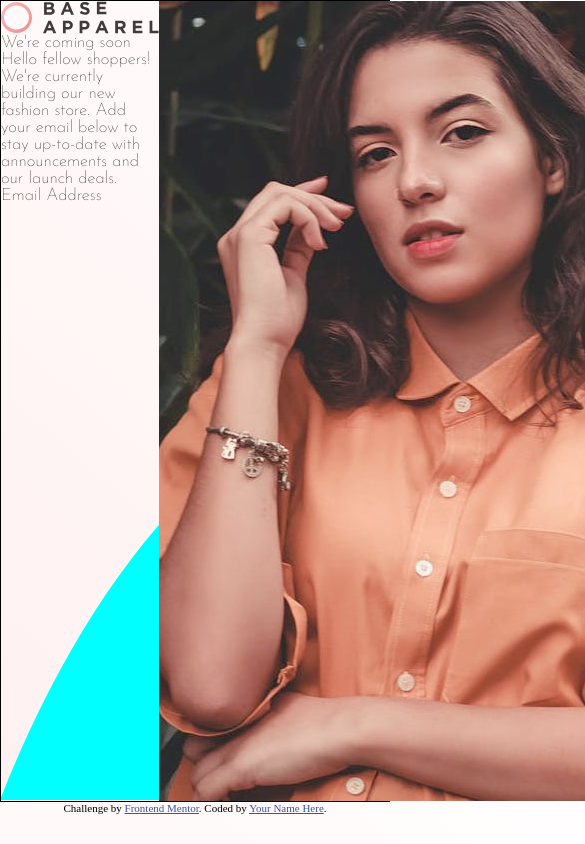
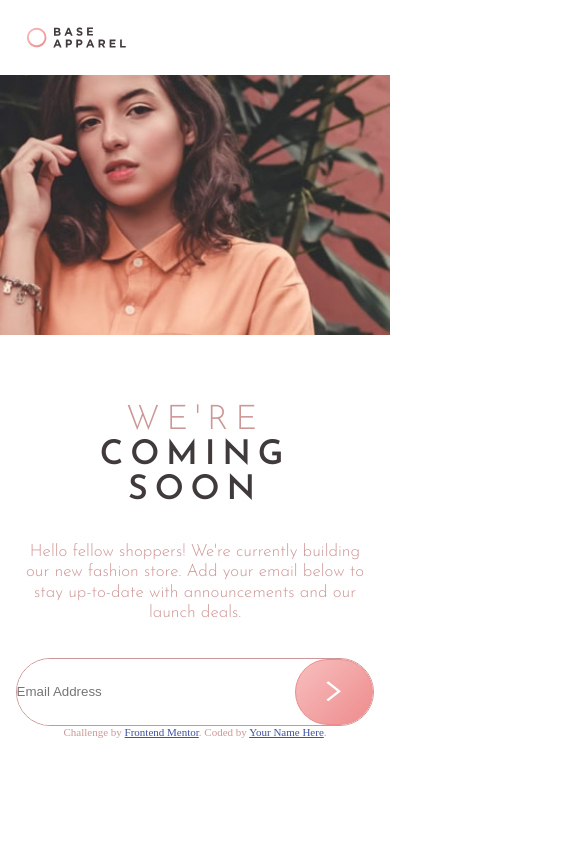
Before and after one commit to clivepato93/base-apparel-landing-page, a plain HTML site: page index.html in a window 390 px wide. Shown: the top 844 px of the page, 585 px wide, since content can reach past the window. Drawn offline with Linux system fonts and the light colour scheme.

Commit message:
updated markup

```diff
--- a/index.html
+++ b/index.html
@@ -13,21 +13,34 @@
     .attribution { font-size: 11px; text-align: center; }
     .attribution a { color: hsl(228, 45%, 44%); }
   </style>
-  <script src="script.js"></script>
+  <script src="script.js" async></script>
 </head>
 <body>
   <div class="container">
     <section class="info">
-      <img src="images/logo.svg" alt="">
-    We're coming soon
+      <img src="images/logo.svg" alt="" class="logo">
 
+      <div class="imgContainer">
+        <img src="images/hero-mobile.jpg" alt="" class="heroMobile">
+      </div>
+    <h1>  We're <span>coming</span><span>soon</span></h1>
+
+    <p class="text">
     Hello fellow shoppers! We're currently building our new fashion store.
     Add your email below to stay up-to-date with announcements and our launch deals.
+    </p>
 
-    Email Address
+    <!-- form element -->
+    <div class="form">
+      <input type="text" name="email" id="inputBox" placeholder="Email Address">
+      <!-- <input type="submit" value=""> -->
+      <button type="submit" class="btn">
+        <img src="images/icon-arrow.svg" alt="" class="arrow">
+      </button>
+    </div>
     </section>
     <!-- <div class="imgContainer"> -->
-      <img src="images/hero-desktop.jpg" alt="" class="img">
+      <img src="images/hero-desktop.jpg" alt="" class="heroDesktop">
     <!-- </div> -->
   </div>
   <footer>
--- a/script.js
+++ b/script.js
@@ -1,3 +1,10 @@
 window.addEventListener('resize',function(){
     console.log(this.window.innerWidth)
 })
+
+const button = document.querySelector('.btn');
+
+button.addEventListener('click',function (e) {
+    e.preventDefault();
+    alert('💩')
+})
--- a/style.css
+++ b/style.css
@@ -1,4 +1,4 @@
-@import url('https://fonts.googleapis.com/css2?family=Josefin+Sans:wght@100&display=swap');
+@import url('https://fonts.googleapis.com/css2?family=Josefin+Sans:wght@100;300;400;600&display=swap');
 
 *{
     padding: 0;
@@ -13,12 +13,11 @@
 }
 
 body{
+    color: var(--desaturated-Red);
     height: 100vh;
     display: flex;
     flex-direction: column;
     background-image: url(images/bg-pattern-desktop.svg);
-
-
 }
 
 html{
@@ -30,24 +29,152 @@ img{
 }
 
 .container{
-    border:1px solid black;
+
     font-family: 'Josefin Sans',sans-serif;
+    font-weight: 300;
     display: flex;
     max-width: 84.7059em;
 
 }
 
-.imgContainer{
-    /* width:40.3em; */
+
+
+.info{
+    padding: 2.6em;
+    display: flex;
+    flex-direction: column;
 }
 
-.img{
+.logo{
+    width: 11em;
+}
+
+.imgContainer{
+    display: none;
+}
+
+.heroMobile{
+    display: none;
+    width:100%;
+
+}
+
+h1{
+    text-transform: uppercase;
+    font-size: 4em;
+    color: var(--desaturated-Red);
+    font-weight: 300;
+    letter-spacing: .2em;
+    margin-top: 2.5em;
+}
+
+span{
+    color: var(--dark-grayish-red);
+    font-weight: 900;
+    display: block;
+}
+
+.heroDesktop{
     /* width: 100%; */
     max-width: 36em;
 }
 
+.text{
+    margin-bottom: 2em;
+    line-height: 1.2;
+}
+
+.form{
+    width:23em;
+    height: 4em;
+    border: 1px solid var(--desaturated-Red);
+    /* border-color: aqua; */
+    border-radius: 3em;
+    display: flex;
+    position: relative;
+}
+
+input[type=text]{
+    /* border: 1px solid var(--dark-grayish-red);  */
+    width: 100%;
+    /* border-radius: 2em; */
+    border-radius: 3em;
+    border: none;
+    height: 100%;
+
+}
+
+
+button{
+    background: linear-gradient(135deg,hsl(0, 80%, 86%),hsl(0, 74%, 74%));
+    border: 1px solid hsl(0, 74%, 74%);
+    width: 22%;
+    border-radius: 3em;
+    height: 100%;
+    position: absolute;
+    right: 0em;
+    display: flex;
+    align-items: center;
+    justify-content: center;
+    cursor: pointer;
+}
+
+.arrow{
+    width: 1.2em;
+    height: 1.6em;
+}
+
 @media screen and (max-width:1000px){
     body{
-        background-color: aqua;
+        background-image: none;
+        background-color: white;
+        /* overflow: hidden; */
     }
+
+
+    .logo{
+        align-self: flex-start;
+        padding: 1.6em;
+        width: 9em;
+        position: relative;
+    }
+
+    .info{
+        padding: 0;
+        align-items: center;
+    }
+
+    .imgContainer{
+        font-family: 'Josefin Sans',sans-serif;
+        font-weight: 300;
+        display: block;
+        width: 100%;
+    }
+
+    .heroMobile{
+        display: block;
+        /* width: 110%; */
+    }
+
+    .heroDesktop{
+        display: none;
+    }
+
+    h1{
+        margin-top: 2em;
+        margin-bottom: 1em;
+        text-align: center;
+        font-size: 2em;
+    }
+
+    .text{
+        text-align: center;
+        width: 92%;
+    }
+
+    .form{
+        width: 92%;
+    }
+
+
 }
```
